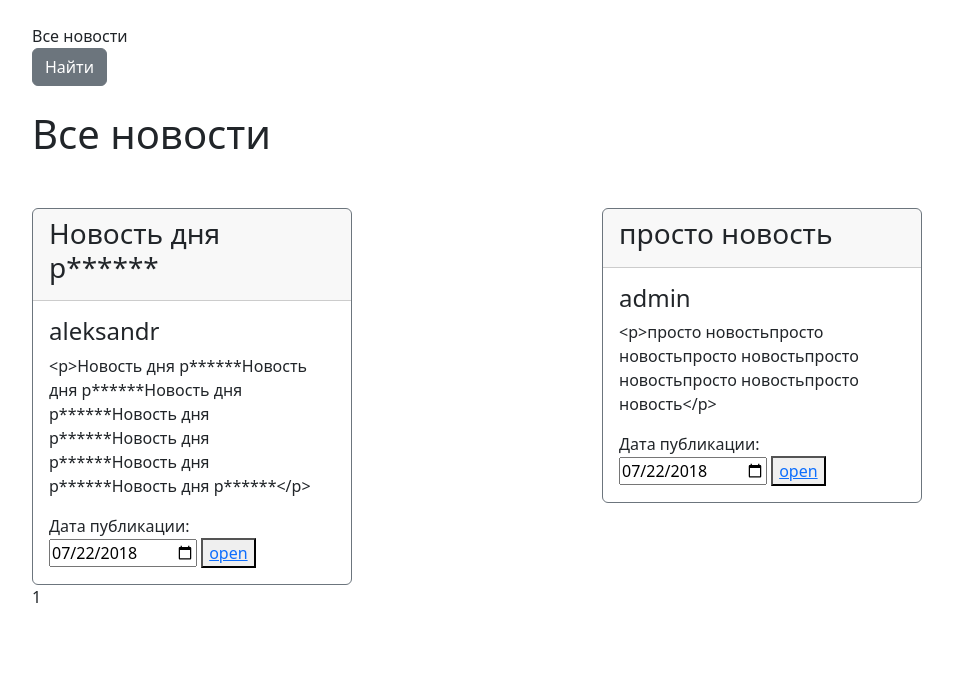
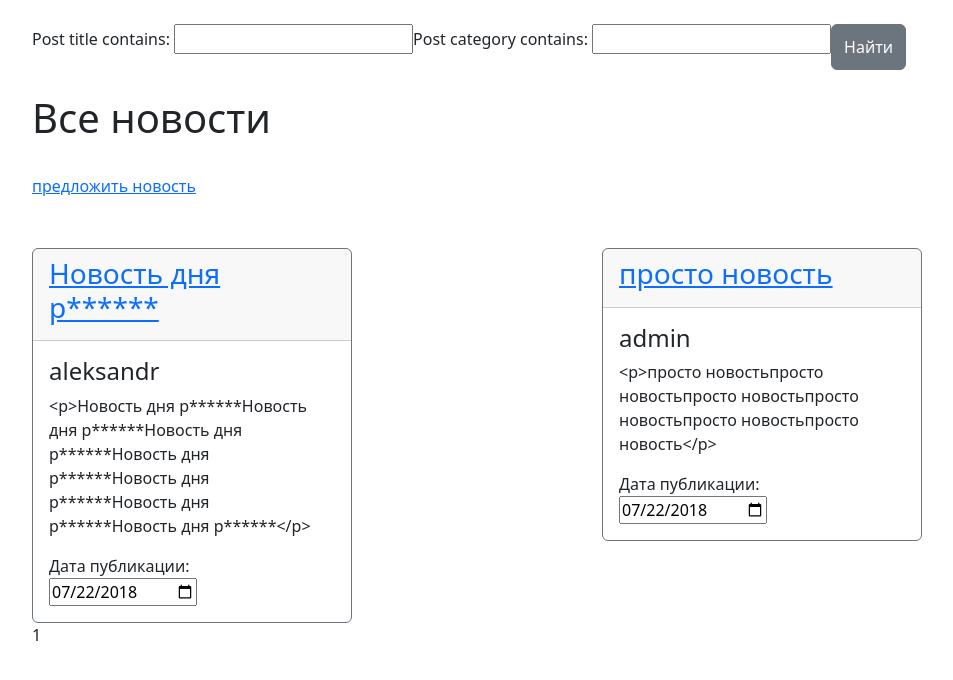
Before and after one commit to Alexfox36/gameforum, a Django app: page /posts/ in a window 1280 px wide. Shown: the part 56-736 px from the top of the page, without its empty margins (50-1003 px from the left). Run offline with Django 5.2, Linux system fonts and the light colour scheme; data comes from the database, SQL or seed files in the repository; both versions use the stored data as it was after the commit; some libraries are stand-ins or nearby versions.

Commit message:
edit href

```diff
--- a/board/filters.py
+++ b/board/filters.py
@@ -8,5 +8,5 @@ class PostFilter(FilterSet):
        model = Post
        fields = {
            'post_title': ['icontains'],
-           'post_category': ['exact'],
+           'post_category': ['icontains'],
        }
--- a/board/views.py
+++ b/board/views.py
@@ -20,6 +20,16 @@ class PostsList(ListView):
     context_object_name = 'posts_list'
     paginate_by = 10
 
+    def get_queryset(self):
+        queryset = super().get_queryset()
+        self.filterset = PostFilter(self.request.GET, queryset)
+        return self.filterset.qs
+
+    def get_context_data(self, **kwargs):
+        context = super().get_context_data(**kwargs)
+        context['filterset'] = self.filterset
+        return context
+
 
 class PostsDetail(DetailView):
     model = Post
@@ -37,6 +47,7 @@ class PostUpdate(LoginRequiredMixin, UpdateView):
     form_class = PostForm
     model = Post
     template_name = 'edit.html'
+
 
 
 class PostDelete(DeleteView):
--- a/templates/create.html
+++ b/templates/create.html
@@ -1,6 +1,7 @@
 {% extends 'base.html' %}
 
-{% block title %} создание нгового поста {% endblock title %}
+{% block title %}
+{% endblock title %}
 {% block content %}
 <h1>Создание нового поста</h1>
 <hr>
--- a/templates/delete.html
+++ b/templates/delete.html
@@ -1,11 +1,13 @@
 {% extends 'base.html' %}
 
+{% block title %}
+{% endblock title %}
 {% block content %}
 <h1>Удаление поста</h1>
 <hr>
 <form action="" method="post">
     {% csrf_token %}
-    <p>Удаляем "{{ object.name }}"?</p>
+    <p>Удаляем ""?</p>
     <input type="submit" value="Delete" />
 </form>
 {% endblock content %}
--- a/templates/edit.html
+++ b/templates/edit.html
@@ -1,5 +1,7 @@
 {% extends 'base.html' %}
 
+{% block title %}
+{% endblock title %}
 {% block content %}
 <h1>Редактирование поста</h1>
 <hr>
--- a/templates/post.html
+++ b/templates/post.html
@@ -2,15 +2,13 @@
 {% load custom_filters %}
 {% load custom_tags %}
 
-<!-- Название у нас будет Product -->
+
 {% block title %}
-Отдельный пост
 {% endblock title %}
-
-<!-- В контенте на странице мы выводим сам товар, идентификатор которого был передан в url -->
 
 {% block content %}
 <br/>
+<a href="{% url 'post_update' single_post.pk %}">редактировать</a> -|- <a href="{% url 'post_delete' single_post.pk %}">удалить</a>
 <h1>{{ single_post }}</h1>
 <br/>
 {{ single_post.post_content}}
--- a/templates/posts.html
+++ b/templates/posts.html
@@ -3,17 +3,19 @@
 {% load custom_tags %}
 
 {% block title %}
-Все новости
 {% endblock title %}
 
 {% block content %}
  <form class="d-flex" action="" method="get">
             {{ filterset.form.as_p }}
+
             <button class="btn btn-secondary my-2 my-sm-0" type="submit">Найти</button>
           </form>
 <br/>
 
 <h1> Все новости </h1>
+<br/>
+<a href="{% url 'post_create' %}" > предложить новость</a>
 {{ time_now|date:'d M Y' }}
 
 <div class="contaiter">
@@ -21,13 +23,12 @@
         {% for post in posts_list %}
         <div class="col-sm">
             <div class="card border-secondary md-3" style="max-width: 20rem;">
-                <div class="card-header"><h3>{{post.post_title|censor }}</h3>   {{ time_now|date:'M d Y' }}</div>
+                <div class="card-header"><a href="{% url 'post_detail' pk=post.pk %}" ><h3>{{post.post_title|censor }}</h3></a>  {{ time_now|date:'M d Y' }}</div>
                 <div class="card-body">
                     <h4 class="card-title">{{post.post_author}}</h4>
                     <p class="card-text">{{post.post_content|truncatewords:20|censor  }}</p>
                     <label for="start">Дата публикации:</label>
                     <input type="date" id="start" name="trip-start" value="2018-07-22"  />
-                    <button> <a href="#"> open</a> </button>
 
                 </div>
             </div>
```
Also changed, not shown: templates/base.html (+1 -31 lines), db.sqlite3.
